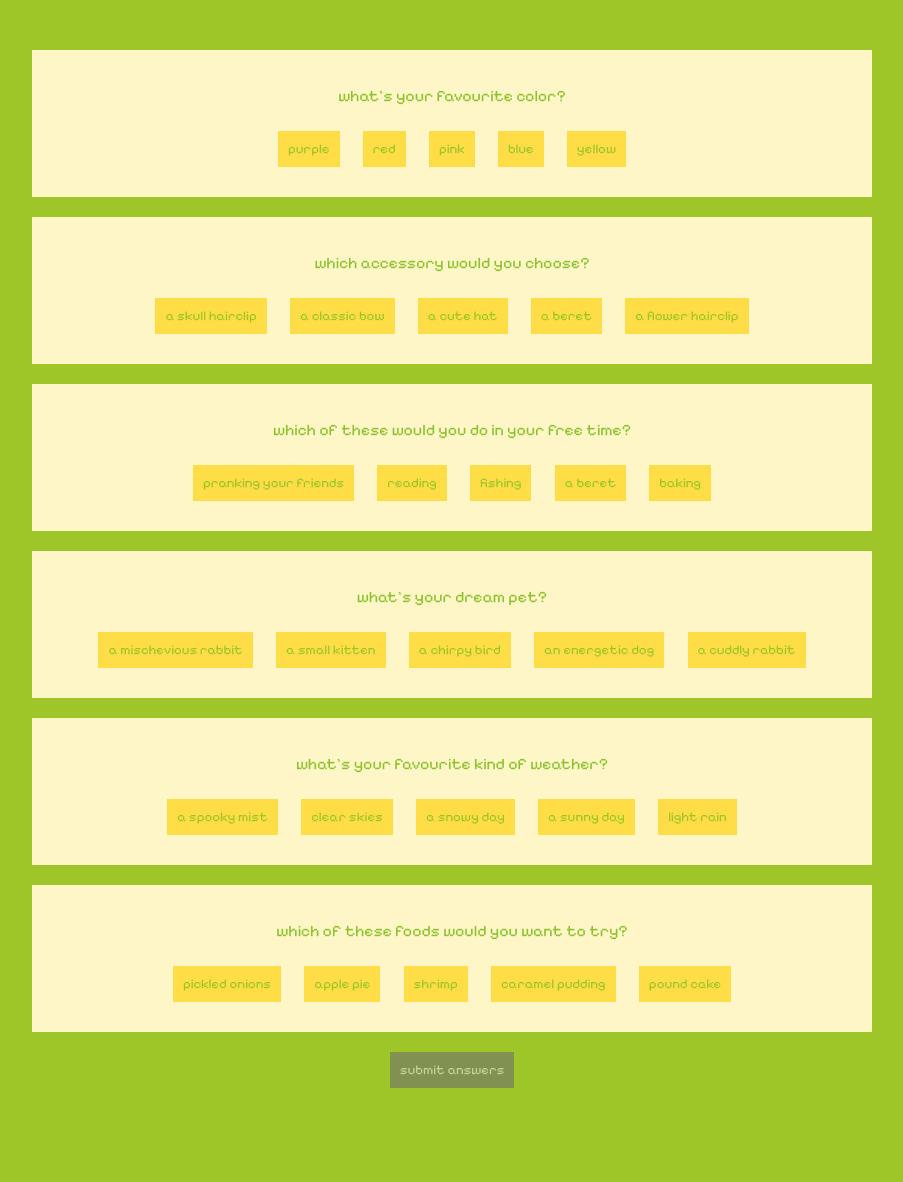
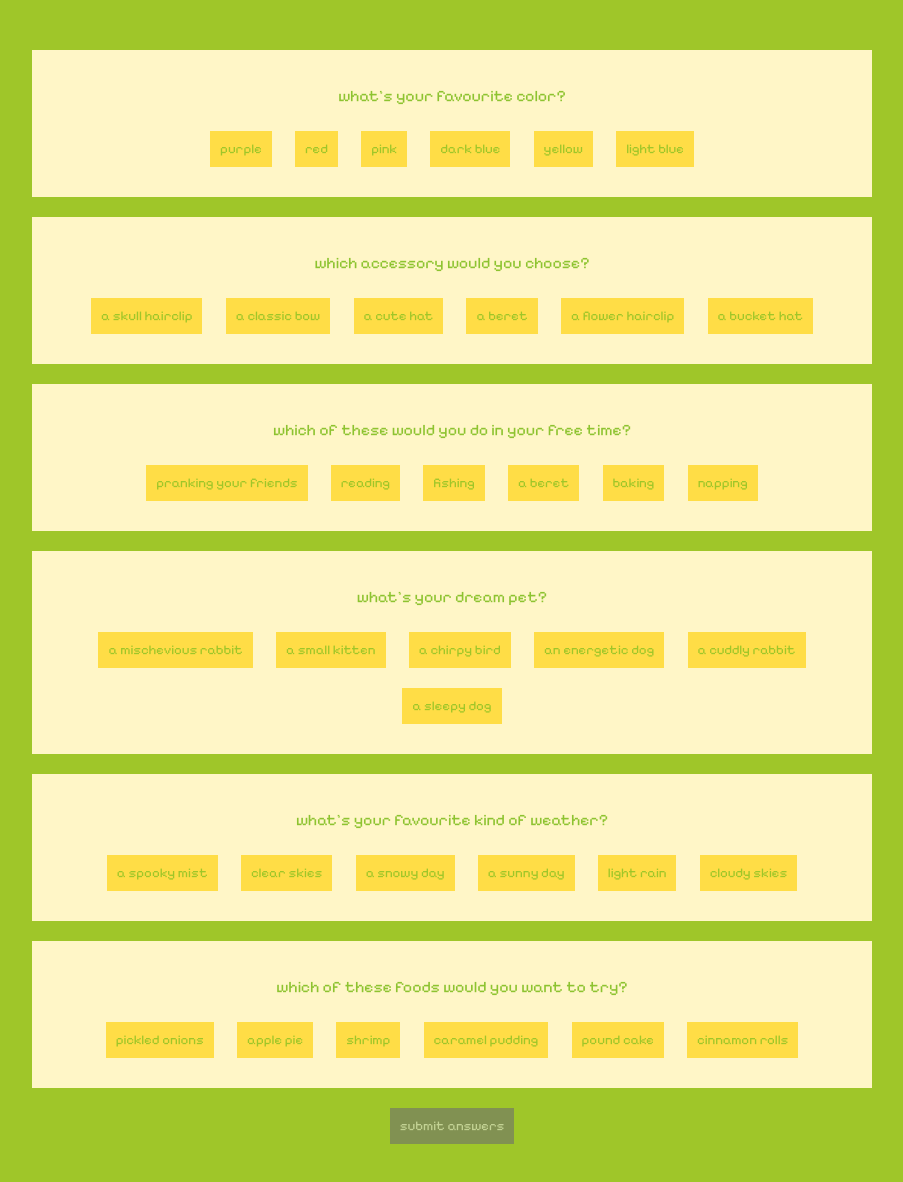
Before and after one commit to zarazahed/sanrio-personality-quiz, a plain HTML site: page quiz.html in a window 1280 px wide. Shown: the whole page, without its empty margins (188-1091 px from the left). Before the commit the page ends 1138 px from the top, so only its background shows below. Drawn offline with Linux system fonts and the light colour scheme.

Commit message:
adding cinnamoroll :D

```diff
--- a/main.js
+++ b/main.js
@@ -32,6 +32,7 @@ submitButton.addEventListener("click", function () {
     hellokitty: 0,
     pompourin: 0,
     kuromi: 0,
+    cinnamoroll: 0,
   };
 
   questions.forEach((question) => {
--- a/quiz.html
+++ b/quiz.html
@@ -19,8 +19,11 @@
       <button class="incrementBtn" data-character="kuromi">purple</button>
       <button class="incrementBtn" data-character="hellokitty">red</button>
       <button class="incrementBtn" data-character="melody">pink</button>
-      <button class="incrementBtn" data-character="tuxedosam">blue</button>
+      <button class="incrementBtn" data-character="tuxedosam">dark blue</button>
       <button class="incrementBtn" data-character="pompourin">yellow</button>
+      <button class="incrementBtn" data-character="cinnamoroll">
+        light blue
+      </button>
       <br />
     </div>
 
@@ -39,6 +42,9 @@
       <button class="incrementBtn" data-character="melody">
         a flower hairclip
       </button>
+      <button class="incrementBtn" data-character="cinnamoroll">
+        a bucket hat
+      </button>
       <br />
     </div>
 
@@ -53,6 +59,7 @@
       <button class="incrementBtn" data-character="tuxedosam">fishing</button>
       <button class="incrementBtn" data-character="pompourin">a beret</button>
       <button class="incrementBtn" data-character="melody">baking</button>
+      <button class="incrementBtn" data-character="cinnamoroll">napping</button>
       <br />
     </div>
 
@@ -73,6 +80,9 @@
       <button class="incrementBtn" data-character="melody">
         a cuddly rabbit
       </button>
+      <button class="incrementBtn" data-character="cinnamoroll">
+        a sleepy dog
+      </button>
       <br />
     </div>
 
@@ -91,6 +101,9 @@
         a sunny day
       </button>
       <button class="incrementBtn" data-character="melody">light rain</button>
+      <button class="incrementBtn" data-character="cinnamoroll">
+        cloudy skies
+      </button>
       <br />
     </div>
 
@@ -107,6 +120,9 @@
         caramel pudding
       </button>
       <button class="incrementBtn" data-character="melody">pound cake</button>
+      <button class="incrementBtn" data-character="cinnamoroll">
+        cinnamon rolls
+      </button>
       <br />
     </div>
 
```
